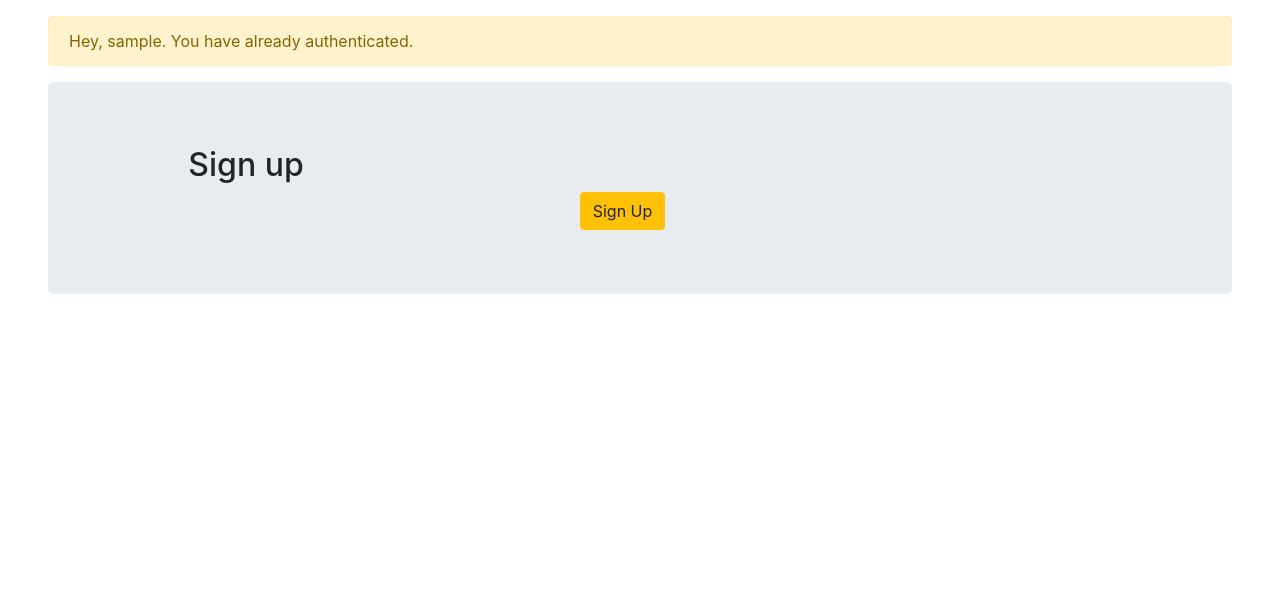
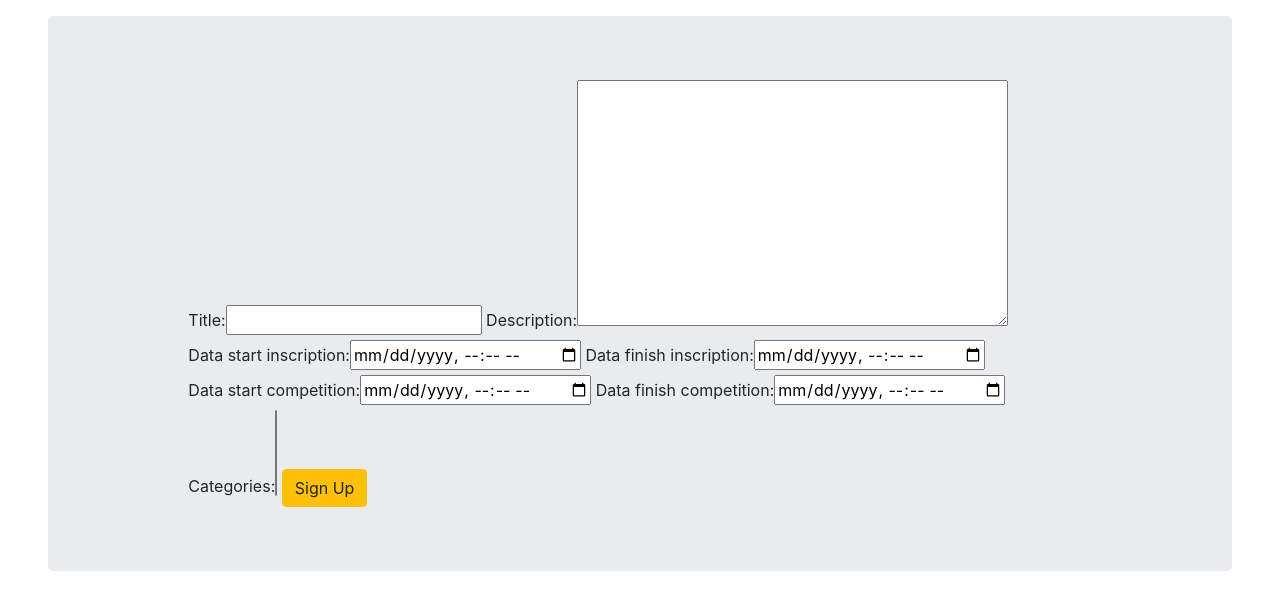
Before and after one commit to latra/codeleague, a Django app: page /competition/create/ in a window 1280 px wide. Shown: the part 56-666 px from the top of the page. Run offline with Django 3.2, Linux system fonts and the light colour scheme; the visitor is signed in with stand-in values (Sample User, id 1); data that the repository does not hold is empty; parts of the project's set-up code (start-up, migrations or seed data) failed here and were passed over; some libraries are stand-ins or nearby versions.

Commit message:
Urls now work well, need some help in competition form

```diff
--- a/apps/account/templates/sign_up.html
+++ b/apps/account/templates/sign_up.html
@@ -18,7 +18,7 @@
                         <div class="card-body">
                             <h5 class="card-title">Compete!</h5>
                             <p class="card-text">Find a competition and enjoy programming! That's what you have registered, didn't you?</p>
-                            <a href="{% url 'nohome' %}" class="btn btn-primary float-right">Let's hack</a>
+                            <a href="{% url 'home' %}" class="btn btn-primary float-right">Let's hack</a>
                         </div>
                     </div>
                 </div>
@@ -27,7 +27,7 @@
                         <div class="card-body">
                             <h5 class="card-title">Update your profile!</h5>
                             <p class="card-text">A cool profile means a cool hacker. Let's update your profile.</p>
-                            <a href="{% url 'nohome' %}" class="btn btn-primary float-right">My profile</a>
+                            <a href="{% url 'home' %}" class="btn btn-primary float-right">My profile</a>
                         </div>
                     </div>
                 </div>
@@ -36,7 +36,7 @@
                         <div class="card-body">
                             <h5 class="card-title">Create a competition!</h5>
                             <p class="card-text">If you find a competition that would be enjoyable? Create one!</p>
-                            <a href="#" class="btn btn-primary float-right">Creator</a>
+                            <a href="{% url 'apps.competition:create-competition' %}" class="btn btn-primary float-right">Creator</a>
                         </div>
                     </div>
                 </div>
--- a/apps/account/templates/user_auth_state_bar.html
+++ b/apps/account/templates/user_auth_state_bar.html
@@ -1,5 +1,5 @@
 <div>
-    <ul class="navbar-nav mr-auto mt-2 mt-lg-0">
+    <ul class="navbar-nav mr-auto mt-2 mt-lg-0">{% csrf_token %}
         <li class="nav-item px-3">
             <a class="nav-link" href="#">
                 Info
@@ -7,15 +7,15 @@
         </li>
         {% if user.is_authenticated %}
             <li class="nav-item px-3">
-                <a class="nav-link" href="{% url 'user_detail' user.pk %}">My Profile</a>
+                <a class="nav-link" href="{% url 'account:user_detail' user.pk %}">My Profile</a>
             </li>
             <li class="nav-item px-3">
-                <a class="btn btn-outline-secondary" href="{% url 'logout' %}">Logout</a>
+                <a class="btn btn-outline-secondary" href="{% url 'account:logout' %}">Logout</a>
             </li>
         {% else %}
             <li class="nav-item px-3">
-                <a class="btn btn-outline-primary" href="{% url 'sign-up' %}">Sign Up</a>
-                <a class="btn btn-outline-secondary" href="{% url 'login' %}">Login</a>
+                <a class="btn btn-outline-primary" href="{% url 'account:sign-up' %}">Sign Up</a>
+                <a class="btn btn-outline-secondary" href="{% url 'account:login' %}">Login</a>
             </li>
         {% endif %}
     </ul>
--- a/apps/account/urls.py
+++ b/apps/account/urls.py
@@ -3,6 +3,7 @@ from django.contrib.auth.views import LoginView
 from django.views.generic.base import TemplateView
 from apps.account import forms, views
 
+app_name='account'
 urlpatterns = [
     path('login/', LoginView.as_view(authentication_form=forms.AuthenticationForm), name='login'),
     path('signup/', views.SignUp.as_view(), name='sign-up'),
--- a/apps/competition/forms.py
+++ b/apps/competition/forms.py
@@ -3,14 +3,17 @@ from apps.league.models import Competition
 from django import forms
 
 
+class DateTimeInput(forms.DateTimeInput):
+    input_type = 'datetime-local'
+
+
 class CompetitionCreationForm(forms.ModelForm):
     class Meta:
         model = Competition
-        fields = ('title',
-                  'description',
-                  'data_start_inscription',
-                  'data_finish_inscription',
-                  'data_start_competition',
-                  'data_finish_competition',
-                  'categories',
-                  )
+        fields = '__all__'
+        widgets = {
+            'data_start_inscription': DateTimeInput(),
+            'data_finish_inscription': DateTimeInput(),
+            'data_start_competition': DateTimeInput(),
+            'data_finish_competition': DateTimeInput(),
+        }
--- a/apps/competition/templates/competition/create.html
+++ b/apps/competition/templates/competition/create.html
@@ -3,54 +3,16 @@
 {% block title %}Sign Up{% endblock %}
 
 {% block content %}
-    {% if user.is_authenticated %}
-        <div class="alert alert-warning" role="alert">
-            Hey, {{ user.username }}. You have already authenticated.
-        </div>
-    {% endif %}
     <div class="jumbotron">
 
         <div class="container">
             <div class="row d-flex justify-content-center">
                 <div class="col-10">
                     <form method="post">
-                            <h2>Sign up</h2>
-                            <div method="post" class="needs-validation" novalidate>
                         {% csrf_token %}
-
-                                <div class="container">
-                                    {% for field in form %}
-                                        <div class="row">
-                                            {{ field.errors }}
-                                        </div>
-                                        <div class="row">
-
-                                            <div class="col-5">
-                                                <label for="{{ field.id_for_label }}">{{ field.label_tag }} </label>
-                                            </div>
-                                            <div class="column">
-                                                {{ field }}
-                                            </div>
-                                            <div class="w-100"></div>
-                                        </div>
-
-                                        {% if field.help_text %}
-                                            <small style="color: grey">{{ field.help_text }}</small>
-                                        {% endif %}
-                                        {% for error in field.errors %}
-                                            <p style="color: red">{{ error }}</p>
-                                        {% endfor %}
-
-                                    {% endfor %}
-                                    <div class="row">
-                                        <div class="col-5"></div>
-                                        <div class="col">
+                        {{ form.as_table }}
                         <button class="btn btn-warning" type="submit">Sign Up</button>
-                                        </div>
-                                    </div>
-                                </div>
                     </form>
-
                 </div>
             </div>
         </div>
--- a/apps/competition/urls.py
+++ b/apps/competition/urls.py
@@ -1,6 +1,8 @@
 from django.urls import path
 from apps.competition import views
+from apps.competition.apps import CompetitionConfig
 
+app_name='competition'
 urlpatterns = [
-    path('create/', views.CreateCompetitionView.as_view(), name='creat-competition'),
+    path('create/', views.CreateCompetitionView.as_view(), name='createcompetition'),
 ]
--- a/apps/competition/views.py
+++ b/apps/competition/views.py
@@ -1,17 +1,18 @@
 from django import http
+from django.contrib.auth.decorators import login_required
 from django.contrib.auth.mixins import LoginRequiredMixin
-from django.shortcuts import render
-from django.urls import reverse_lazy
+from django.urls import reverse_lazy, reverse
+from django.utils.decorators import method_decorator
 from django.views import generic
+
 from apps.competition.forms import CompetitionCreationForm
 
 
-class CreateCompetitionView(generic.CreateView, LoginRequiredMixin):
+class CreateCompetitionView(LoginRequiredMixin, generic.CreateView):
+    login_url = '/accounts/login/'
+    redirect_field_name = 'redirect_to'
     form_class = CompetitionCreationForm
     template_name = 'competition/create.html'
-
-    def get_success_url(self):
-        return reverse_lazy('profile', kwargs={'pk': self.request.user.pk})
 
     def form_valid(self, form):
         product = form.save(commit=False)
--- a/apps/league/apps.py
+++ b/apps/league/apps.py
@@ -1,5 +1,4 @@
 from django.apps import AppConfig
 
-
 class LeagueConfig(AppConfig):
-    name = 'league'
+    name = 'apps.league'
--- a/apps/league/templates/home/auth.html
+++ b/apps/league/templates/home/auth.html
@@ -6,7 +6,7 @@
 <div class="container text-center pb-2">
 <div class="row">
     <div class="col-3">
-            <button class="btn btn-primary">Create a competition</button>
+        <a href="{% url 'competition:createcompetition' %}" class="btn btn-primary">Create a competition</a>
     </div>
     <div class="col-3">
         <button class="btn btn-primary">Profile</button>
--- a/apps/league/urls.py
+++ b/apps/league/urls.py
@@ -1,6 +1,7 @@
 from django.urls import path
 from apps.league import views
 
+app_name='league'
 urlpatterns = [
     path('', views.Home.as_view(), name='home'),
 ]
```
Lines whose indentation alone changed are shown as unchanged.
